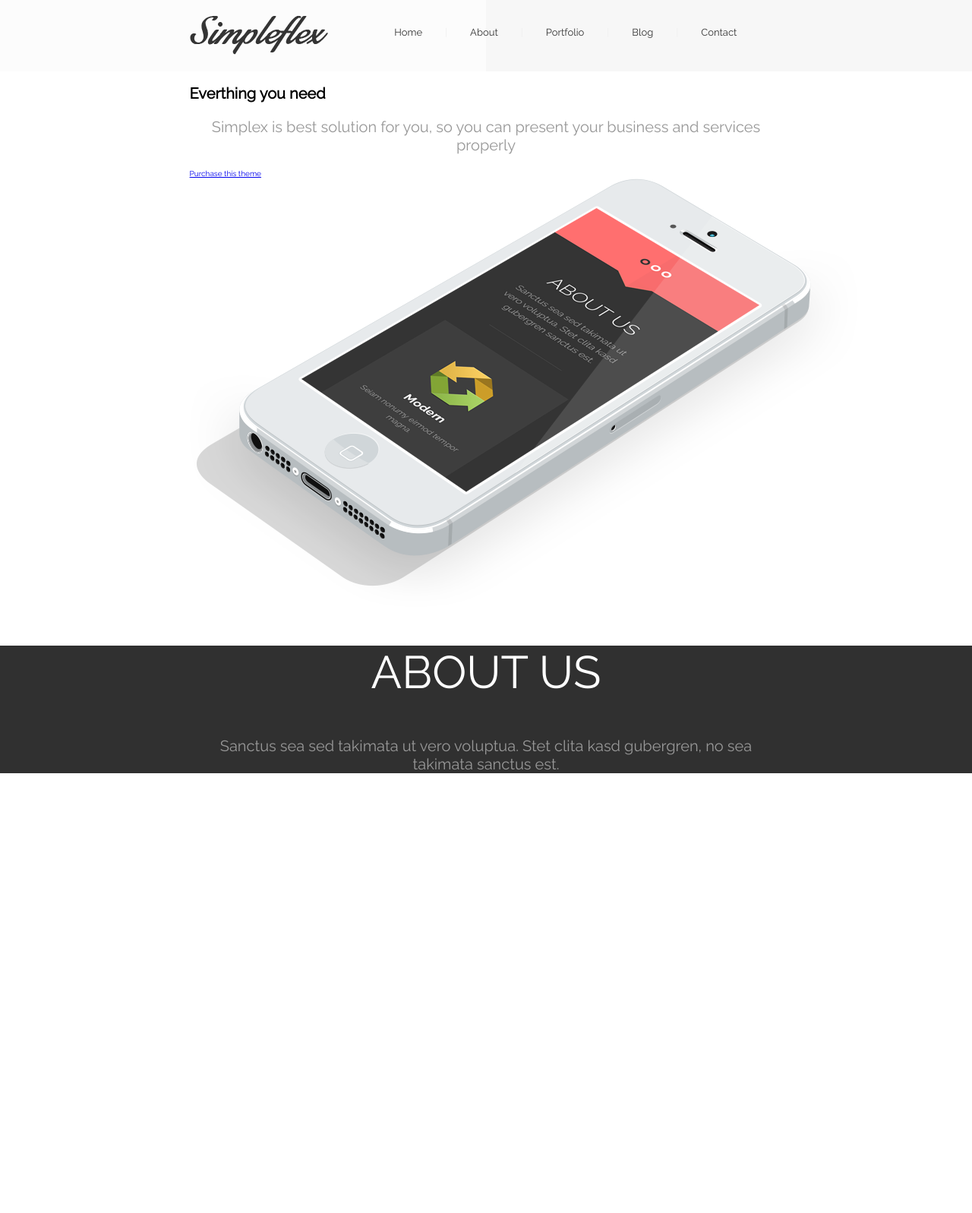
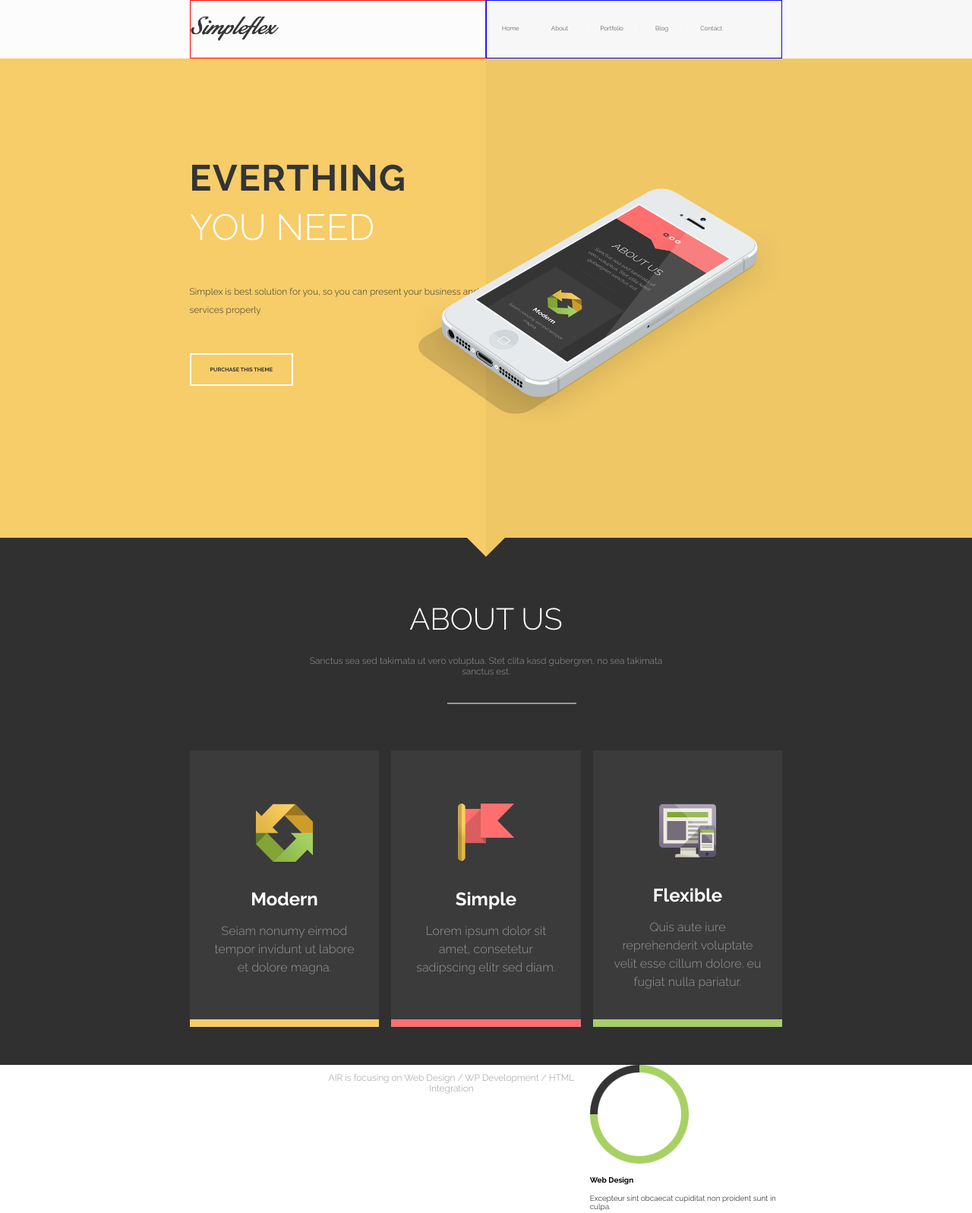
Before and after one commit to hanniC5/simpleflex, a plain HTML site: page index.html in a window 1280 px wide. Shown: the top 1597 px of the page at 76% size. Before the commit the page ends 1038 px from the top, so only its background shows below. Drawn offline with nearby package versions, Linux system fonts and the light colour scheme; files that its build step writes are made by us from their sources.

Commit message:
Finished header, reworked sizing for 100% zoom on my screen

```diff
--- a/index.html
+++ b/index.html
@@ -5,7 +5,7 @@
     <meta name="viewport" content="width=device-width, initial-scale=1.0">
     <meta http-equiv="X-UA-Compatible" content="ie=edge">
     <title>Simpleflex</title>
-    <link href="https://fonts.googleapis.com/css?family=Open+Sans|Raleway" rel="stylesheet">
+    <link href="https://fonts.googleapis.com/css?family=Open+Sans:300,700|Raleway:300,700" rel="stylesheet">
     <link rel="stylesheet" href="styles/styles.css">
 </head>
 <body>
@@ -17,7 +17,7 @@
             </div>
             <nav class="headerNav">
                 <ul>
-                    <li><a href="#home" class="homeA">Home</a></li>
+                    <li><a href="#home">Home</a></li>
                     <li><a href="#about">About</a></li>
                     <li><a href="#portfolio">Portfolio</a></li>
                     <li><a href="#blog">Blog</a></li>
@@ -33,11 +33,13 @@
             <div class="wrapper">
                 <div class="homeLeft">
                     <h1><span>Everthing</span> you need</h1>
-                    <p class="desc">Simplex is best solution for you, so you can present your business and services properly</p>
-                    <a href="3" class="buttonWhite">Purchase this theme</a>
+                    <p class="descHead">Simplex is best solution for you, so you can present your business and services properly</p>
+                    <a href="#" class="buttonWhite">Purchase this theme</a>
                 </div>
                 <div class="homeRight">
-                    <img src="images/mockup-1.png" alt="drawing of a white iPhone with the Simpleflex about page displayed">
+                    <div class="homeImgContainer">
+                        <img src="images/mockup-1.png" alt="drawing of a white iPhone with the Simpleflex about page displayed">
+                    </div>
                 </div>
             </div>
         </section>
@@ -46,10 +48,66 @@
             <div class="wrapper">
                 <h2>About us</h2>
                 <p class="desc">Sanctus sea sed takimata ut vero voluptua. Stet clita kasd gubergren, no sea takimata sanctus est.</p>
+                <div class="iconBlockContainer">
+                    <div class="iconBlock first">
+                       <div class="iconImg">
+                           <img src="images/icon-modern.png" alt="curved arrow icon">
+                        </div>
+                        <h4>Modern</h4>
+                        <p>Seiam nonumy eirmod tempor invidunt ut labore et dolore magna.</p>
+                    </div>
+                    <div class="iconBlock second">
+                        <div class="iconImg">
+                            <img src="images/icon-simple.png" alt="orange flag icon">
+                        </div>
+                        <h4>Simple</h4>
+                        <p>Lorem ipsum dolor sit amet, consetetur sadipscing elitr sed diam.</p>
+                    </div>
+                    <div class="iconBlock third">
+                        <div class="iconImg">
+                            <img src="images/icon-flexible.png" alt="computer monitor icon">
+                        </div>
+                        <h4>Flexible</h4>
+                        <p>Quis aute iure reprehenderit voluptate velit esse cillum dolore. eu fugiat nulla pariatur.</p>
+                    </div>
+                </div>
             </div>
         </section>
         <section class="skills">
-            <div class="wrapper"></div>
+            <div class="wrapper">
+                <h2>Our skills</h2>
+                <p class="desc">AIR is focusing on Web Design / WP Development / HTML Integration</p>
+               <div class="skillsBottom">
+                   <div class="skillBlock">
+                       <div class="skillImg">
+                            <img src="images/circle-1.png" alt="">
+                       </div>
+                       <h4>Web Design</h4>
+                       <p>Excepteur sint obcaecat cupiditat non proident sunt in culpa.</p>
+                   </div>
+                   <div class="skillBlock">
+                        <div class="skillImg">
+                            <img src="images/circle-2.png" alt="">
+                        </div>
+                        <h4>WordPress</h4>
+                        <p>Lorem ipsum dolor sit amet consectetur adipisicing elit. Minima, magni.</p>
+                   </div>
+                   <div class="skillBlock">
+                        <div class="skillImg">
+                            <img src="images/circle-3.png" alt="">
+                        </div>
+                        <h4>jQuery</h4>
+                        <p>Lorem ipsum dolor sit amet consectetur adipisicing elit. Quaerat, quia.</p>
+                   </div>
+                   <div class="skillBlock">
+                        <div class="skillImg">
+                            <img src="images/circle-4.png" alt="">
+                        </div>
+                        <h4>HTML/CSS</h4>
+                        <p>Lorem, ipsum dolor sit amet consectetur adipisicing elit. Reprehenderit, culpa.</p>
+                   </div>
+               </div>
+            </div>
         </section>
         <section class="projects">
             <div class="wrapper"></div>
--- a/styles/_typography.scss
+++ b/styles/_typography.scss
@@ -15,14 +15,19 @@ body {
 }
 h2 {
     color: #fff;
-    font-size: 6rem;
+    font-size: 4rem;
     font-weight: 300;
     text-transform: uppercase;
     text-align: center;
+    margin-bottom: 15px;
 }
 p.desc {
-    font-size: 2rem;
+    display: block;
+    width: 65%;
+    margin: 10px auto;
+    font-size: 1.2rem;
     font-weight: 300;
     color: $pGrey;
     text-align: center;
+    position: relative;
 }
--- a/styles/_utils.scss
+++ b/styles/_utils.scss
@@ -1,3 +1,4 @@
+@import 'typography';
 //background color variables
 $lightWhite: #FCFCFC;
 $darkWhite: #F7F7F7;
@@ -21,5 +22,20 @@ $teamGrey: #2A2A2A;
 //GLOBAL STYLES
 .wrapper {
     width: 61%;
+    max-width: 1170;
     margin: 0 auto;
+    display: flex;
 }
+
+.buttonWhite {
+    display: block;
+    width: fit-content;
+    width: -moz-fit-content;
+    color: $textBlack;
+    font-size: 0.72rem;
+    font-weight: 700;
+    text-transform: uppercase;
+    text-decoration: none;
+    padding: 15px 25px;
+    border: 2px solid #fff;
+}
--- a/styles/components/_about.scss
+++ b/styles/components/_about.scss
@@ -1,3 +1,57 @@
 section#about {
     background: $darkGrey;
+    padding: 50px 0;
+    .wrapper {
+        flex-direction: column;
+        .desc::after {
+            content: "";
+            width: 170px;
+            border-bottom: 2px solid $pGrey;
+            height: 10px;
+            position: absolute;
+            left: 40%;
+            bottom: -36px;
+        }
+        .iconBlockContainer {
+            display: flex;
+            margin-top: 87px; /* 1% */
+            justify-content: space-between;
+            .iconBlock {
+                width: 32%;
+                background: $middleGrey;
+                text-align: center;
+                .iconImg {
+                    width: 30%;
+                    margin: 0 auto;
+                    padding-top: 70px;
+                    img {
+                        width: 100%;
+                    }
+                }
+                h4 {
+                    color: #fff;
+                    font-size: 2.4rem;
+                    font-weight: 700;
+                    margin-bottom: 0;
+                }
+                p {
+                    font-size: 1.6rem;
+                    font-weight: 300;
+                    color: $pGrey;
+                    line-height: 24px;
+                    padding: 0 10%;
+                    margin-bottom: 15%;
+                }
+            }
+            .first {
+                border-bottom: 10px solid $underYellow;
+            }
+            .second {
+                border-bottom: 10px solid $underRed;
+            }
+            .third {
+                border-bottom: 10px solid $underGreen;
+            }
+        }
+    }
 }
--- a/styles/components/_header.scss
+++ b/styles/components/_header.scss
@@ -5,30 +5,42 @@ header {
     display: flex;
     justify-content: space-between;
     .logoHeader {
+        width: 50%;
+        border: 1px solid red;
         padding: 20px 0;
+        img {
+            width: 30%;
+        }
+    }
+    .headerNav {
+        width: 50%;
+        border: 1px solid blue;
     }
     .headerNav ul {
+        width: 100%;
         display: flex;
         list-style-type: none;
-        margin-top: 35px;
-        li a{
-            padding: 35px 0;
-            text-decoration: none;
-            font-size: 1.3rem;
-            font-weight: 300;
-            color: $textBlack;
-        }
-        li a:hover {
-            color: $textRed;
-            font-size: 1.5rem;
-        }
-        li a::after {
-           content: '|';
-           color: #efefef;
-           padding:0 30px;
-        }
-        .lastA::after {
-            content: '';
+        margin-top: 30px;
+        padding: 0;
+        li {
+            margin: 0;
+            &::after {
+                content: '|';
+                color: #EFEFEF;
+            }
+            &:last-of-type::after {
+                content: "";
+            }
+            a{
+                padding: 15px 20px;
+                text-decoration: none;
+                font-size: 0.8rem;
+                font-weight: 300;
+                color: $textBlack;
+            }
+            a:hover {
+                color: $textRed;
+            }
         }
     }
 }
--- /dev/null
+++ b/styles/components/_home.scss
@@ -0,0 +1,69 @@
+section#home {
+    background: linear-gradient(90deg, $backYellow 50%, $backYellowDark 50%);
+}
+.homeLeft {
+    width: 50%;
+    position: relative;
+    h1 {
+        margin-top: 125px;
+        margin-bottom: 40px;
+        font-size: 4.8rem;
+        text-transform: uppercase;
+        line-height: 65px;
+        font-weight: 300;
+        color: #fff;
+        span {
+            font-weight: 700;
+            color: $textBlack;
+            letter-spacing: 1.5px;
+        }
+    }
+    .descHead {
+        font-size: 1.2rem;
+        font-weight: 300;
+        color: $textBlack;
+        text-align: left;
+        line-height: 2;
+        margin-bottom: 45px;
+    }
+    .buttonWhite {
+        margin-bottom: 200px;
+    }
+}
+.homeLeft::after {
+    content: "";
+    display: inline-block;
+    width: 0;
+    height: 0;
+    border-style: solid;
+    border-width: 0 25px 25px 0;
+    border-color: transparent $backYellow transparent transparent;
+    position: absolute;
+    bottom: -25px;
+    right: 0;
+}
+.homeRight {
+    width: 50%;
+    position: relative;
+    .homeImgContainer {
+        position: absolute;
+        width: 486px;
+        top: 27%;
+        left: -24%;
+        img {
+            width: 100%;
+        }
+    }
+}
+.homeRight::after {
+    content: "";
+    display: inline-block;
+    width: 0;
+    height: 0;
+    border-style: solid;
+    border-width: 25px 25px 0 0;
+    border-color: $backYellowDark transparent transparent transparent;
+    position: absolute;
+    bottom: -25px;
+    left: 0;
+}
--- a/styles/styles.scss
+++ b/styles/styles.scss
@@ -2,5 +2,6 @@
 @import 'utils';
 @import 'typography';
 @import 'components/header';
+@import 'components/home';
 @import 'components/about';
 @import 'components/footer';
```
